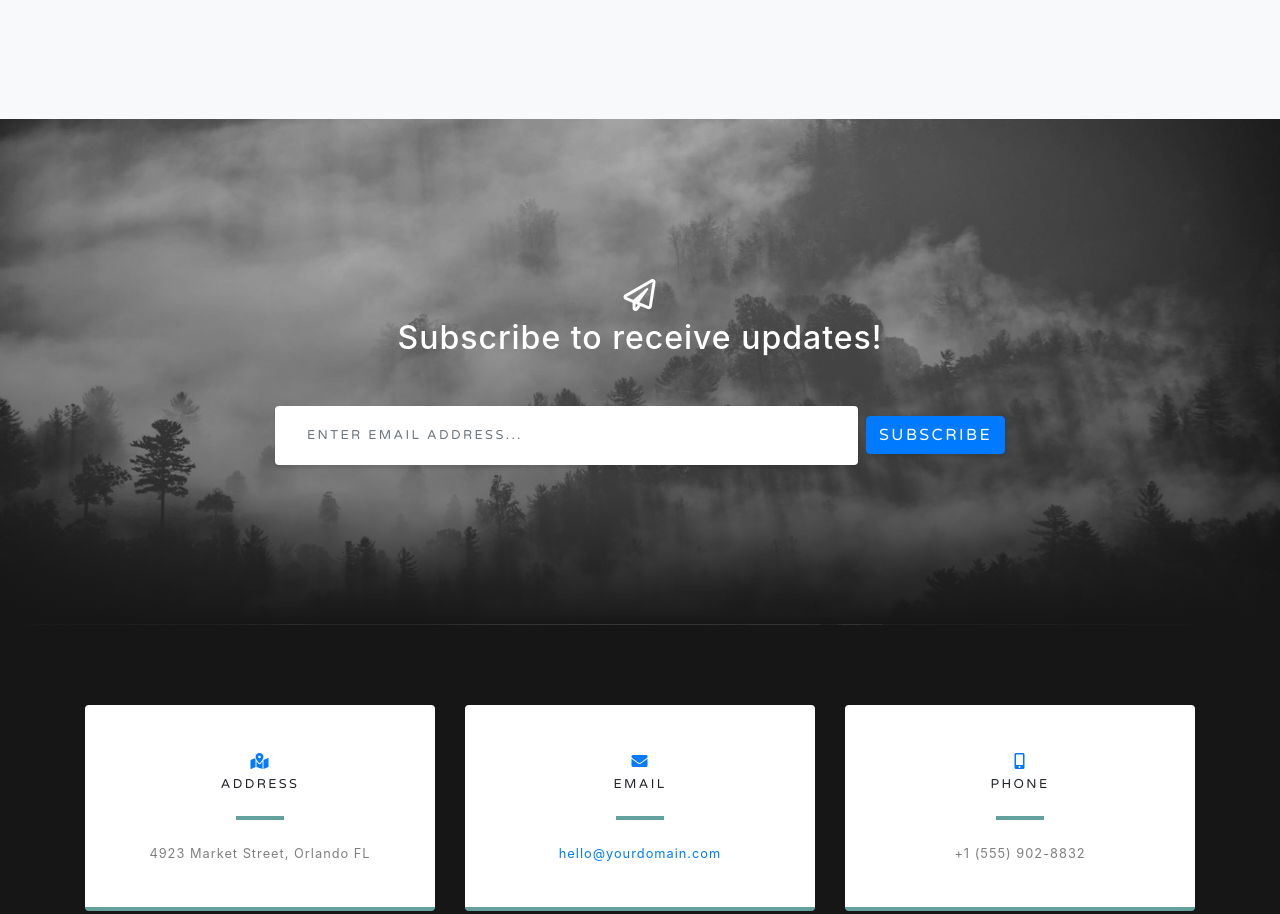
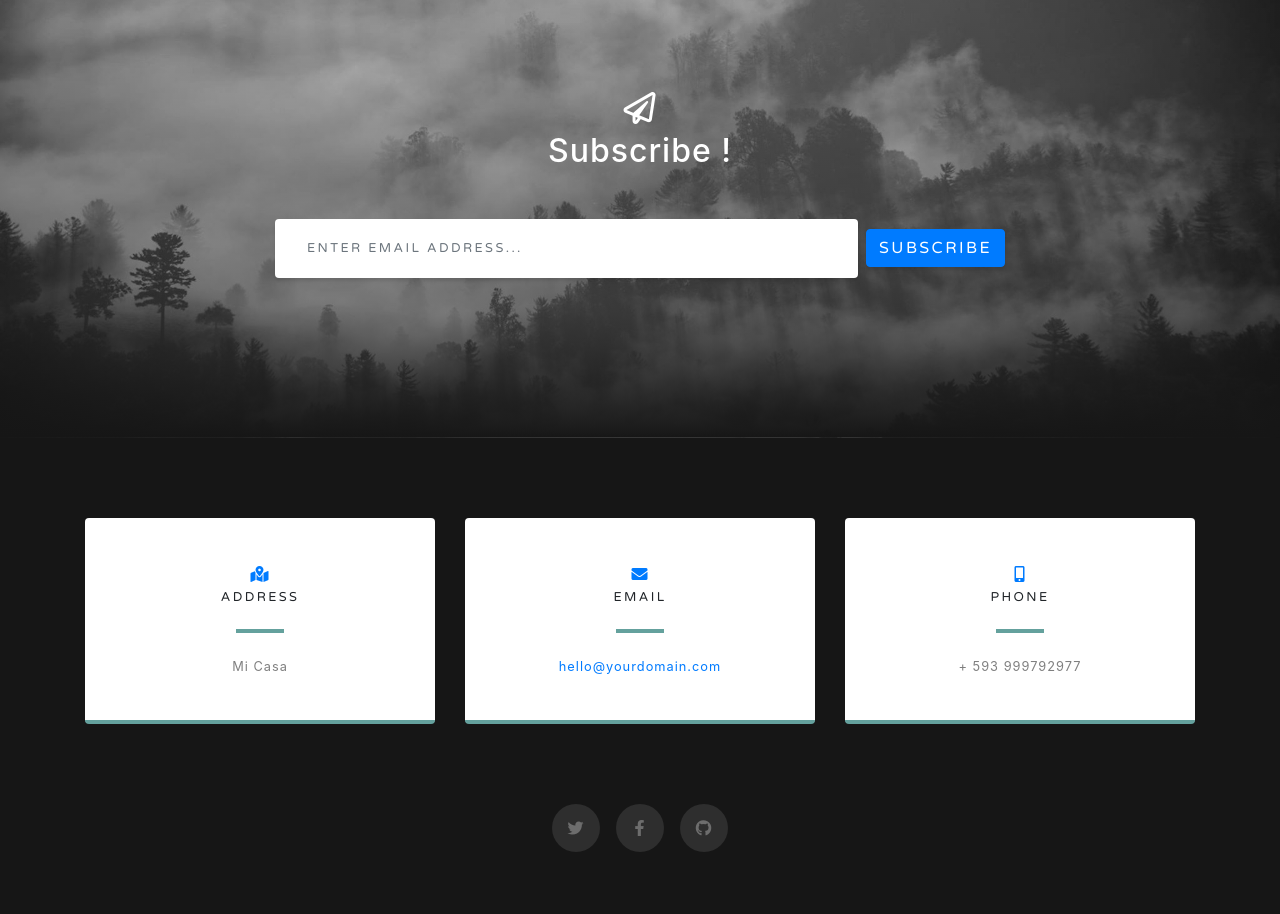
Before and after one commit to Hernandez2299/page22, a website with bundled scripts: page index.html in a window 1280 px wide. Shown: the part 3040-3954 px from the top of the page. Built offline with nearby package versions, Linux system fonts and the light colour scheme; files whose address does not match are found by name.

Commit message:
Update index.html

```diff
--- a/index.html
+++ b/index.html
@@ -120,7 +120,7 @@
       <!-- Project Two Row -->
       <div class="row justify-content-center no-gutters">
         <div class="col-lg-6">
-          <img class="img-fluid" src="img/demo-image-02.jpg" alt="">
+          <img class="img-fluid" src="img/demo-image-3.jpg" alt="">
         </div>
         <div class="col-lg-6 order-lg-first">
           <div class="bg-black text-center h-100 project">
@@ -147,7 +147,7 @@
         <div class="col-md-10 col-lg-8 mx-auto text-center">
 
           <i class="far fa-paper-plane fa-2x mb-2 text-white"></i>
-          <h2 class="text-white mb-5">Subscribe to receive updates!</h2>
+          <h2 class="text-white mb-5">Subscribe !</h2>
 
           <form class="form-inline d-flex">
             <input type="email" class="form-control flex-fill mr-0 mr-sm-2 mb-3 mb-sm-0" id="inputEmail" placeholder="Enter email address...">
@@ -171,7 +171,7 @@
               <i class="fas fa-map-marked-alt text-primary mb-2"></i>
               <h4 class="text-uppercase m-0">Address</h4>
               <hr class="my-4">
-              <div class="small text-black-50">4923 Market Street, Orlando FL</div>
+              <div class="small text-black-50">Mi Casa </div>
             </div>
           </div>
         </div>
@@ -195,7 +195,7 @@
               <i class="fas fa-mobile-alt text-primary mb-2"></i>
               <h4 class="text-uppercase m-0">Phone</h4>
               <hr class="my-4">
-              <div class="small text-black-50">+1 (555) 902-8832</div>
+              <div class="small text-black-50">+ 593 999792977</div>
             </div>
           </div>
         </div>
```
